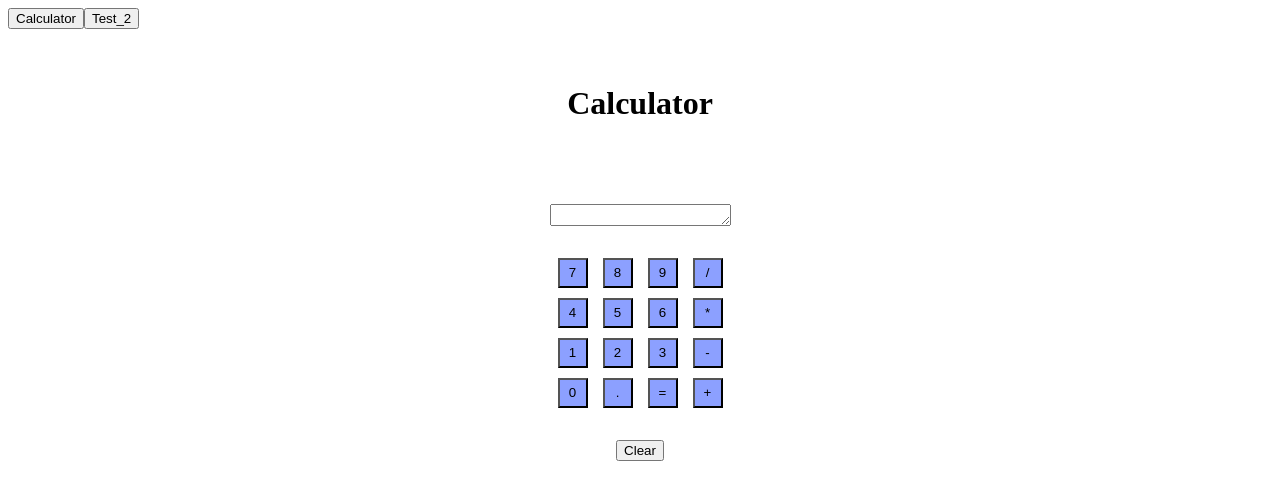
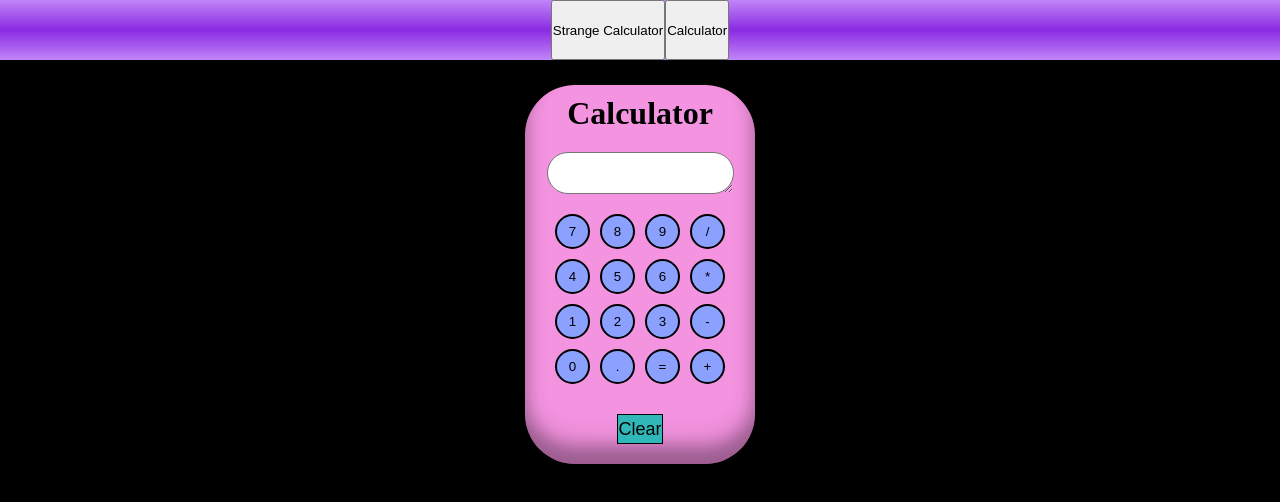
Before and after one commit to TetyanaBeyko/react_studying, a React (Vite) app: page /calculator in a window 1280 px wide. Shown: the top 502 px of the page. Built offline with nearby package versions, Linux system fonts and the light colour scheme.

Commit message:
minor: added new project strange_calculator
feat: added new project strange_calculator;
fix: fixed styles

```diff
--- a/src/App.scss
+++ b/src/App.scss
@@ -1,46 +1,27 @@
+*,
+*::before,
+*::after {
+    margin: 0;
+    padding: 0;
+}
+
+.projects_wrapper {
+    display: grid;
+    grid-template-areas: "buttons" "main";
+    grid-template-columns: auto;
+    grid-template-rows: 60px auto;
+}
+
+.buttons_menu_wrapper {
+    grid-area: buttons;
+}
+
 .main {
+    grid-area: main;
     display: flex;
-    flex-direction: column;
-    align-items: center;
-    height: 300px;
-    margin-top: 25px;
-    padding: 10px 0;
-
-    .totalNumber {
-      min-height: 20px;
-    }
-
-    .textarea {
-      min-height: 16px;
-    }
-
-    .buttonContainer {
-      height: 90vh;
-      margin: 2rem;
-      display: grid;
-      grid-template-columns: 1fr 1fr 1fr 1fr;
-      grid-template-rows: 1fr 1fr 1fr 1fr;
-      column-gap: 15px;
-      row-gap: 10px;
-    }
-
-    .buttonContainer > button {
-      background-color: #8ca0ff;
-      width: 30px;
-      height: 30px;
-    }
-
-    // .button {
-    //     margin: 10px;
-    //     width: 30px;
-    //     min-width: fit-content;
-    //     height: 30px;
-    //     background-color: rgb(48, 184, 184);
-    //     font-size: 18px;
-    //     border: solid 0.5px;
-    //     cursor: pointer;
-    // }
-
-
-
-  }
+    justify-content: center;
+    width: 100vw;
+    height: 93.5vh;
+    background-color: black;
+    overflow: hidden;
+}
--- a/src/App.tsx
+++ b/src/App.tsx
@@ -2,25 +2,19 @@ import { BrowserRouter, Routes, Route } from "react-router-dom";
 import './App.scss'
 import Buttons_menu from "./buttons_menu/buttons_menu";
 import Calculator from "./Projects/calculator/calculator";
-
-function Test_2() {
-  return (
-    <>
-      <h3>Test_2</h3>
-      <div className="bluevioletCircle" />
-    </>
-  )
-}
+import Strange_calculator from "./Projects/strange_calculator/strange_calculator"
 
 function App() {
 
   return (
     <BrowserRouter >
-      <Buttons_menu />
-      <Routes>
-        <Route path='/calculator' element={<Calculator />} />
-        <Route path='/2' element={<Test_2 />} />
-      </Routes>
+      <div className="projects_wrapper">
+        <Buttons_menu />
+        <Routes>
+          <Route path='/strange_calculator' element={<Strange_calculator />} />
+          <Route path='/calculator' element={<Calculator />} />
+        </Routes>
+      </div>
     </BrowserRouter>
   )
 }
--- /dev/null
+++ b/src/Projects/calculator/calculator.module.scss
@@ -0,0 +1,59 @@
+.fon {
+  display: flex;
+  flex-direction: column;
+  align-items: center;
+
+  width: fit-content;
+  max-width: 90%;
+  height: fit-content;
+  max-height: 85%;
+
+  margin-top: 25px;
+  padding: 10px;
+
+  background-color: #f493e0;
+  border-radius: 50px;
+  box-shadow: rgba(0, 0, 0, 0.17) 0px -23px 25px 0px inset, rgba(0, 0, 0, 0.15) 0px -16px 16px 0px inset, rgba(0, 0, 0, 0.1) 0px -16px 15px 0px inset, rgba(0, 0, 0, 0.06) 0px 2px 1px, rgba(0, 0, 0, 0.09) 0px 4px 2px, rgba(0, 0, 0, 0.09) 0px 8px 4px, rgba(0, 0, 0, 0.09) 0px 16px 8px, rgba(0, 0, 0, 0.09) 0px 16px 16px;
+
+  .totalNumber {
+    min-height: 20px;
+  }
+
+  .textarea {
+    display: flex;
+    align-items: center;
+    max-width: 95%;
+    padding: 5px;
+    border-radius: 25px;
+  }
+
+  .buttonContainer {
+    display: grid;
+    grid-template-columns: 1fr 1fr 1fr 1fr;
+    grid-template-rows: 1fr 1fr 1fr 1fr;
+    gap: 10px;
+    margin: 20px;
+
+    .number_button {
+      background-color: #8ca0ff;
+      width: 35px;
+      height: 35px;
+      border: solid 2px;
+      border-radius: 50%;
+    }
+  }
+
+  .clear_button {
+    margin: 10px;
+    width: 30px;
+    min-width: fit-content;
+    height: 30px;
+    background-color: rgb(48, 184, 184);
+    font-size: 18px;
+    border: solid 0.5px;
+    cursor: pointer;
+  }
+
+
+
+}
--- a/src/Projects/calculator/calculator.tsx
+++ b/src/Projects/calculator/calculator.tsx
@@ -1,5 +1,5 @@
 import { KeyboardEvent, useState } from 'react';
-import '../../App.scss'
+import styles from "./calculator.module.scss"
 
 function Calculator() {
   const [totalNumber, setTotalNumber] = useState("");
@@ -26,11 +26,11 @@ function Calculator() {
     const validateCharacter = allowedCharacters
       .filter((character) => character === event.key)[0];
 
-      if (validateCharacter === "="){
+    if (validateCharacter === "=") {
       setTotalNumber(`${inputValue} = ${parse(inputValue)}`);
     }
 
-      if (validateCharacter !==undefined){
+    if (validateCharacter !== undefined) {
       setInputValue(`${inputValue}${validateCharacter}`);
     }
   }
@@ -76,34 +76,34 @@ function Calculator() {
 
   return (
     <div className='main'>
+      <div className={styles.fon}>
         <h1>Calculator</h1>
-      <h2 className='totalNumber'>{totalNumber}</h2>
-      <textarea className='textarea' value={inputValue} onKeyDown={(event) => readKey(event)} disabled={disabled} />
+        <h2 className={styles.totalNumber}>{totalNumber}</h2>
+        <textarea className={styles.textarea} value={inputValue} onKeyDown={(event) => readKey(event)} disabled={disabled} />
 
-      <div className="buttonContainer">
-        <button onClick={() => handleInputNumber("7")}>7</button>
-        <button onClick={() => handleInputNumber("8")}>8</button>
-        <button onClick={() => handleInputNumber("9")}>9</button>
-        <button className='button' onClick={() => handleMathOperator("/")}>/</button>
-        <button onClick={() => handleInputNumber("4")}>4</button>
-        <button onClick={() => handleInputNumber("5")}>5</button>
-        <button onClick={() => handleInputNumber("6")}>6</button>
-        <button className='button' onClick={() => handleMathOperator("*")}>*</button>
-        <button onClick={() => handleInputNumber("1")}>1</button>
-        <button onClick={() => handleInputNumber("2")}>2</button>
-        <button onClick={() => handleInputNumber("3")}>3</button>
-        <button className='button' onClick={() => handleMathOperator("-")}>-</button>
-        <button onClick={() => handleInputNumber("0")}>0</button>
-        <button onClick={() => handleInputNumber(".")}>.</button>
-        <button className='button' onClick={calculate}>=</button>
-        <button className='button' onClick={() => handleMathOperator("+")}>+</button>
+        <div className={styles.buttonContainer}>
+          <button className={styles.number_button} onClick={() => handleInputNumber("7")}>7</button>
+          <button className={styles.number_button} onClick={() => handleInputNumber("8")}>8</button>
+          <button className={styles.number_button} onClick={() => handleInputNumber("9")}>9</button>
+          <button className={styles.number_button} onClick={() => handleMathOperator("/")}>/</button>
+          <button className={styles.number_button} onClick={() => handleInputNumber("4")}>4</button>
+          <button className={styles.number_button} onClick={() => handleInputNumber("5")}>5</button>
+          <button className={styles.number_button} onClick={() => handleInputNumber("6")}>6</button>
+          <button className={styles.number_button} onClick={() => handleMathOperator("*")}>*</button>
+          <button className={styles.number_button} onClick={() => handleInputNumber("1")}>1</button>
+          <button className={styles.number_button} onClick={() => handleInputNumber("2")}>2</button>
+          <button className={styles.number_button} onClick={() => handleInputNumber("3")}>3</button>
+          <button className={styles.number_button} onClick={() => handleMathOperator("-")}>-</button>
+          <button className={styles.number_button} onClick={() => handleInputNumber("0")}>0</button>
+          <button className={styles.number_button} onClick={() => handleInputNumber(".")}>.</button>
+          <button className={styles.number_button} onClick={calculate}>=</button>
+          <button className={styles.number_button} onClick={() => handleMathOperator("+")}>+</button>
         </div>
 
-      {/* {inputValue !== "" && <button className='button' onClick={clearTotalNumber}>Clear</button>} */}
-      <button className='button' onClick={clearTotalNumber}>Clear</button>
-
+        {/* {inputValue !== "" && <button className={styles.button} onClick={clearTotalNumber}>Clear</button>} */}
+        <button className={styles.clear_button} onClick={clearTotalNumber}>Clear</button>
       </div>
-
+    </div>
   )
 }
 
--- /dev/null
+++ b/src/Projects/strange_calculator/strange_calculator.tsx
@@ -0,0 +1,71 @@
+import { ChangeEvent, useState } from 'react';
+import './strange_calsulator.scss'
+
+type ButtonProps = {
+  state: boolean
+  setState: CallableFunction
+  innerText: string
+}
+
+type InputWindowProps = {
+  totalNumber: number
+  setTotalNumber: CallableFunction
+  state: boolean
+  setState: CallableFunction
+}
+
+function Button(props: ButtonProps) {
+
+  const handleModal = () => {
+    props.setState(!props.state);
+  }
+
+  return (
+    <button className='button' onClick={handleModal}>{props.innerText}</button>
+  )
+}
+
+function InputWindow(props: InputWindowProps) {
+  const [inputValue, setInputValue] = useState(0);
+
+  const readInputValue = (event: ChangeEvent) => {
+    setInputValue(Number((event.target as HTMLInputElement).value))
+  }
+
+  const setAddNumber = () => {
+    props.setTotalNumber(props.totalNumber + inputValue)
+  }
+
+  return (
+    <div className="inputWindowContainer">
+      <h3>Enter your number</h3>
+      <input type="number" onChange={(event) => readInputValue(event)} />
+
+      <div className="inputWindowButtons">
+        <button className='button' onClick={setAddNumber}>Ok</button>
+        <Button state={props.state} setState={props.setState} innerText="Close" />
+      </div>
+    </div>
+  )
+}
+
+
+function Strange_calculator() {
+  const [showWindow, setShowWindow] = useState(false);
+  const [totalNumber, setTotalNumber] = useState(0);
+
+  const clearTotalNumber = () => setTotalNumber(0)
+
+  return (
+    <div className='main'>
+      <div className='fon'>
+        <h2>Total number : {totalNumber}</h2>
+        <Button state={showWindow} setState={setShowWindow} innerText="Add number" />
+        {showWindow && <InputWindow totalNumber={totalNumber} setTotalNumber={setTotalNumber} state={showWindow} setState={setShowWindow} />}
+        {totalNumber !== 0 && <button className='button' onClick={clearTotalNumber}>Clear</button>}
+      </div>
+    </div>
+  )
+}
+
+export default Strange_calculator;
--- /dev/null
+++ b/src/Projects/strange_calculator/strange_calsulator.scss
@@ -0,0 +1,36 @@
+.fon {
+    display: flex;
+    flex-direction: column;
+    align-items: center;
+    height: 300px;
+    margin-top: 25px;
+    padding: 10px 0;
+
+    .button {
+        margin: 10px;
+        background-color: aqua;
+        border: solid 0.5px;
+        cursor: pointer;
+    }
+
+    .inputWindowContainer {
+        margin: 20px;
+        padding: 25px;
+        text-align: center;
+        border: solid 2px;
+
+        .inputWindowButtons {
+            padding-top: 10px;
+
+            .button:first-child {
+                background-color: rgba(0, 128, 0, 0.5);
+            }
+
+            .button:last-child {
+                background-color: rgba(255, 0, 0, 0.5);
+            }
+
+        }
+    }
+
+}
--- /dev/null
+++ b/src/buttons_menu/buttons_menu.scss
@@ -0,0 +1,9 @@
+.buttons_menu_wrapper {
+  display: flex;
+  justify-content: center;
+  background: linear-gradient(rgb(193, 133, 249), blueviolet, rgb(193, 133, 249));
+
+  button {
+    cursor: pointer;
+  }
+}
--- a/src/buttons_menu/buttons_menu.tsx
+++ b/src/buttons_menu/buttons_menu.tsx
@@ -1,12 +1,13 @@
 import { useNavigate } from "react-router-dom";
+import "./buttons_menu.scss"
 
 function Buttons_menu() {
 const navigate = useNavigate();
 
     return (
         <div className="buttons_menu_wrapper">
+            <button type="button" onClick={() => navigate("/strange_calculator")}>Strange Calculator</button>
             <button type="button" onClick={() => navigate("/calculator")}>Calculator</button>
-            <button type="button" onClick={() => navigate("/2")}>Test_2</button>
         </div>
 
     )
```
Lines whose indentation alone changed are shown as unchanged.
